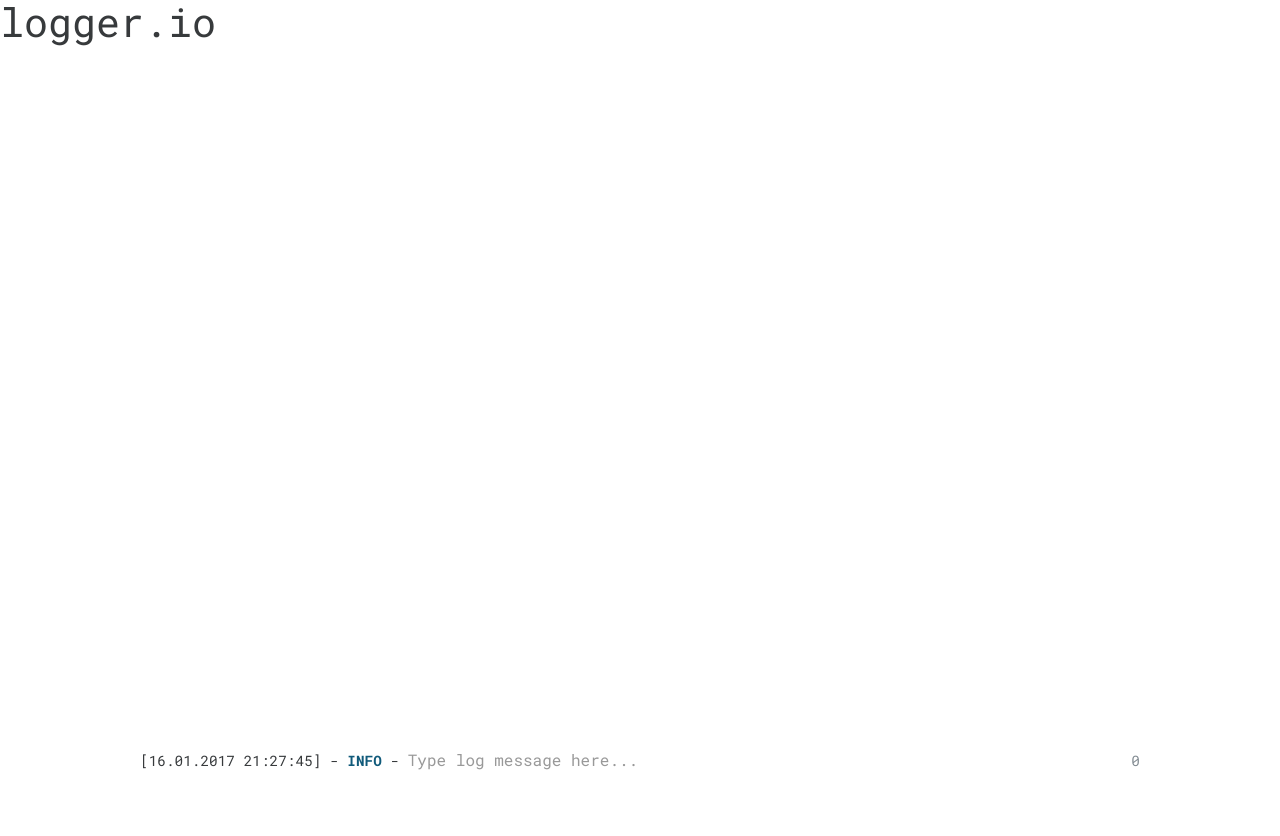
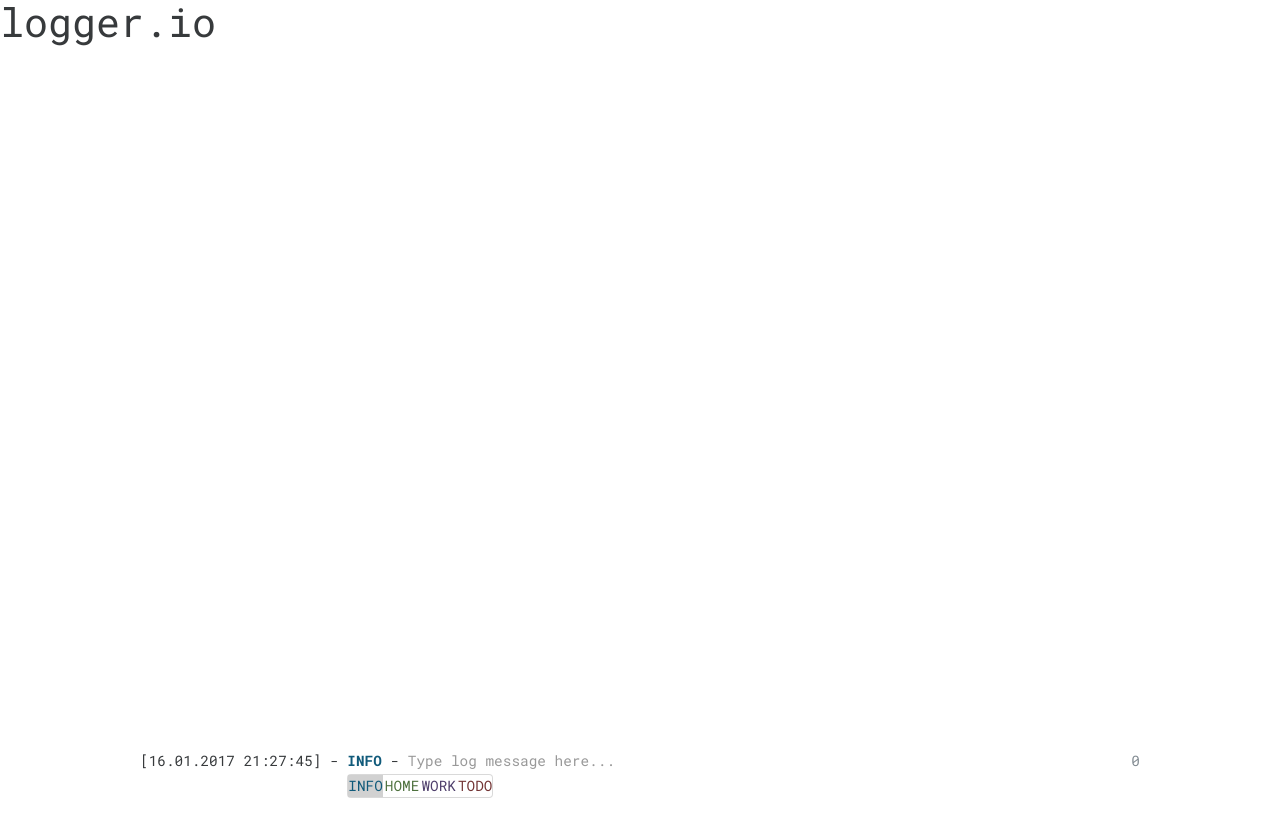
Before and after one commit to nagyben/logger-io, a website: page frontend/index.html at #/log in a window 1280 px wide. Drawn offline with Linux system fonts and the light colour scheme; no server answers.

Commit message:
Minor css changes to make it look better

```diff
--- a/frontend/parts/log_body.html
+++ b/frontend/parts/log_body.html
@@ -25,9 +25,7 @@
       <div class="dropdown">
         <span class="log-tag new text-muted"><a ng-click="toggleTagDropdown()" ng-style="{color: newTag.color}">{{newTag.name | uppercase}}</a></span>
         <div class="dropdown-menu">
-          <ul>
-            <li ng-repeat="tag in tags" ng-class="{active: newTag == tag}"><a href="" ng-click="selectTag(tag)" ng-style="{color: tag.color}">{{tag.name}}</a></li>
-          </ul>
+          <div class="log-tag" ng-repeat="tag in tags" ng-class="{active: newTag == tag}"><a href="" ng-click="selectTag(tag)" ng-style="{color: tag.color}">{{tag.name}}</a></div>
         </div>
       </div>
       <span> -&nbsp;</span>
--- a/frontend/sass/log.scss
+++ b/frontend/sass/log.scss
@@ -42,12 +42,23 @@ div#log {
         display: inline-block;
 
         div.dropdown-menu {
+          font-size: 1em;
           min-width: 0;
           padding: 0;
+          display: flex;
+          flex-direction: row;
 
-          li {
+
+          div.log-tag {
             cursor: pointer;
             text-transform: uppercase;
+            font-size: 1em;
+            padding: 0;
+            margin-left: 2px;
+
+            &:first-child {
+              margin-left: 0;
+            }
 
             &.active,
             &:hover {
@@ -63,11 +74,13 @@ div#log {
       word-wrap: break-word;
 
       input[type="text"] {
+        font-size: 1em;
         display: inline-block;
         width: 100%;
         border: none;
         border-radius: 0;
         padding: 0;
+        font-weight: normal !important;
       }
     }
 
```
Also changed, not shown: frontend/css/log.css.
